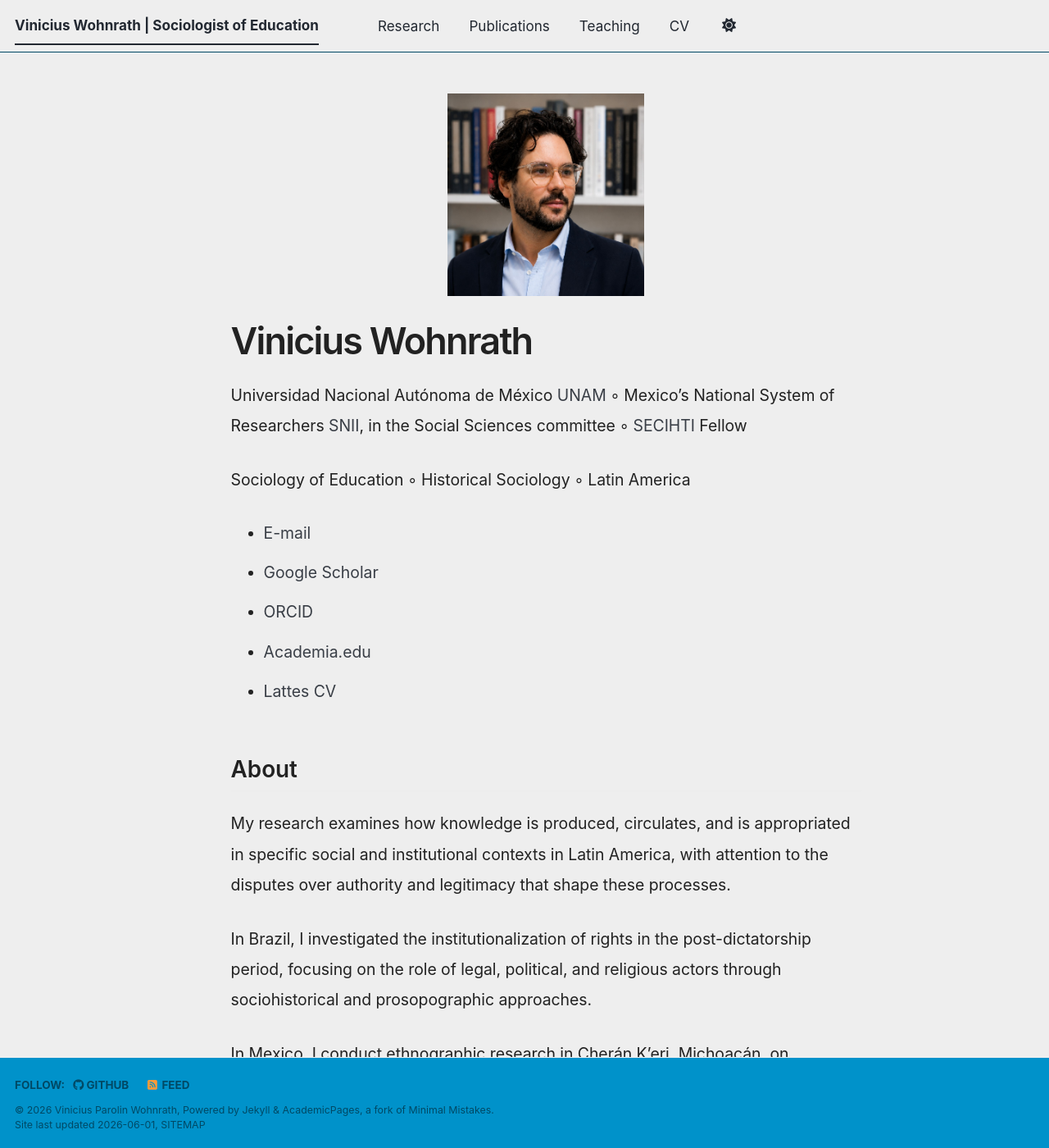
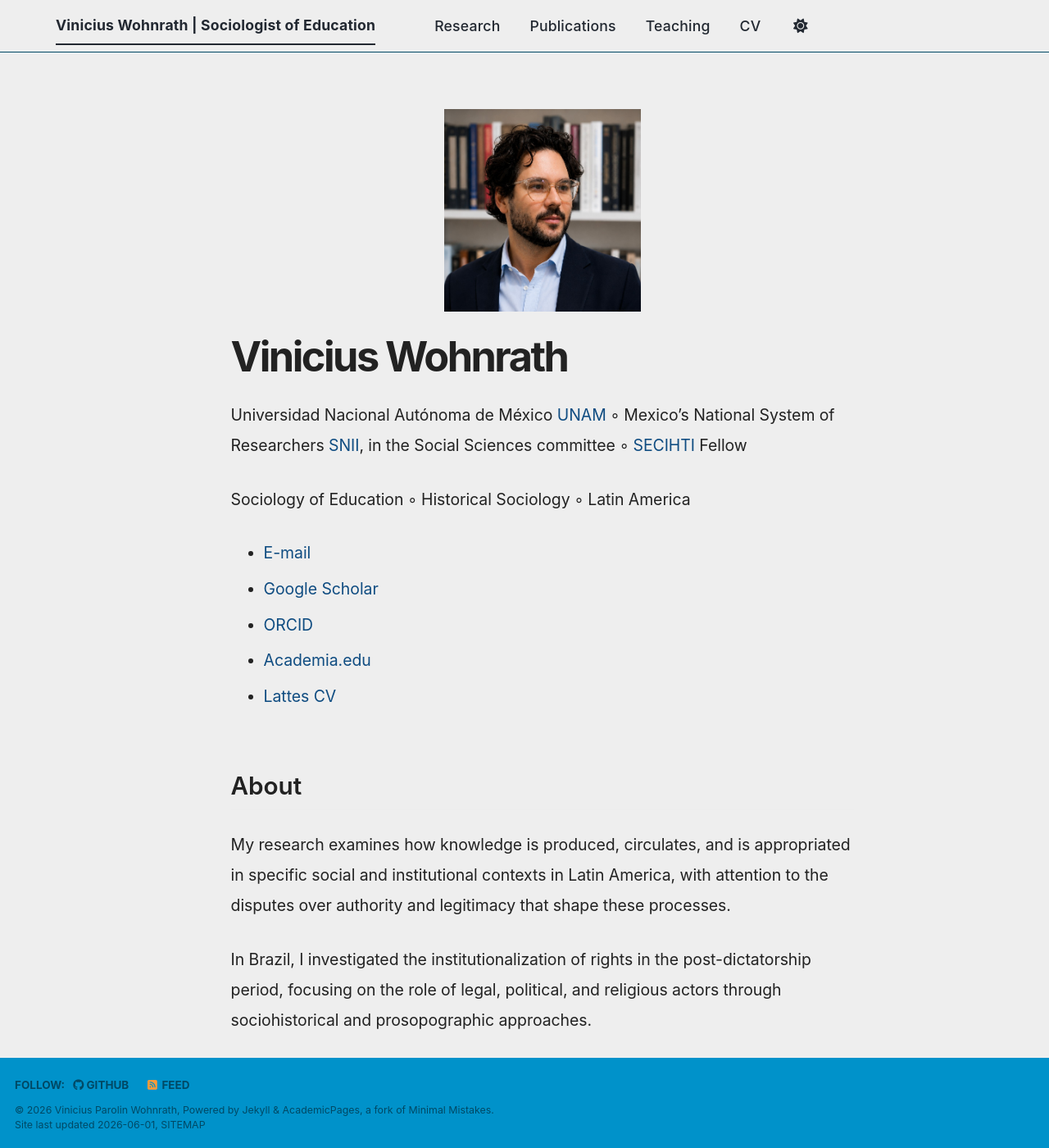
Before and after one commit to viniciuswohnrath/viniciuswohnrath.github.io, a Jekyll site: the page built from _pages/about.md, in a window 1280 px wide and 1400 px high. Shown: the whole window at 82% size. Built offline with Jekyll 4.4.1, drawn with Linux system fonts in a browser that asks for light colours; a script bundle is joined from its source files by our own code; library files that are not in the unit come from our copies.

Commit message:
Update main.scss

```diff
--- a/assets/css/main.scss
+++ b/assets/css/main.scss
@@ -47,7 +47,8 @@ body {
 }
 
 .page__content {
-  max-width: 860px;
+  padding-top: 1rem;
+  max-width: 760px;
   font-size: 1.08rem;
   line-height: 1.92;
   letter-spacing: -0.003em;
@@ -57,20 +58,20 @@ body {
   margin-bottom: 1.45em;
 }
 .page__content h1 {
-  font-size: 2.5rem;
-  line-height: 1.15;
-  letter-spacing: -0.04em;
-  font-weight: 600;
+  font-size: 2.8rem;
+  line-height: 1.08;
+  letter-spacing: -0.05em;
+  font-weight: 700;
 }
 
 .page__content h2 {
-  margin-top: 3.2rem;
-  margin-bottom: 1.2rem;
-  padding-bottom: 0.45rem;
+  margin-top: 4rem;
+  margin-bottom: 1.3rem;
+  padding-bottom: 0.55rem;
   border-bottom: 1px solid #ececec;
-  font-size: 1.55rem;
+  font-size: 1.65rem;
   font-weight: 600;
-  line-height: 1.3;
+  line-height: 1.25;
 }
 
 .page__content h3 {
@@ -84,24 +85,43 @@ body {
   font-weight: 600;
 }
 
+.page__content ul {
+  margin-bottom: 1.8rem;
+}
+
 .page__content ul li {
-  margin-bottom: 0.6rem;
+  margin-bottom: 0.35rem;
 }
 
 .page__content a {
+  color: #0f4c81;
   text-decoration: none;
 }
 
 .page__content a:hover {
+  color: #08365d;
   text-decoration: underline;
+}
+
+.page__content blockquote {
+  border-left: 3px solid #0f4c81;
+  font-style: normal;
+  color: #555;
 }
 
 .masthead {
   border-bottom: 1px solid #f0f0f0;
 }
 
+.masthead__inner-wrap {
+  max-width: 1180px;
+}
+
 .greedy-nav a {
-  font-size: 0.95rem;
+  font-size: 0.98rem;
+  font-weight: 500;
+  letter-spacing: 0.01em;
+  transition: color .2s ease;
 }
 
 .archive {
```
